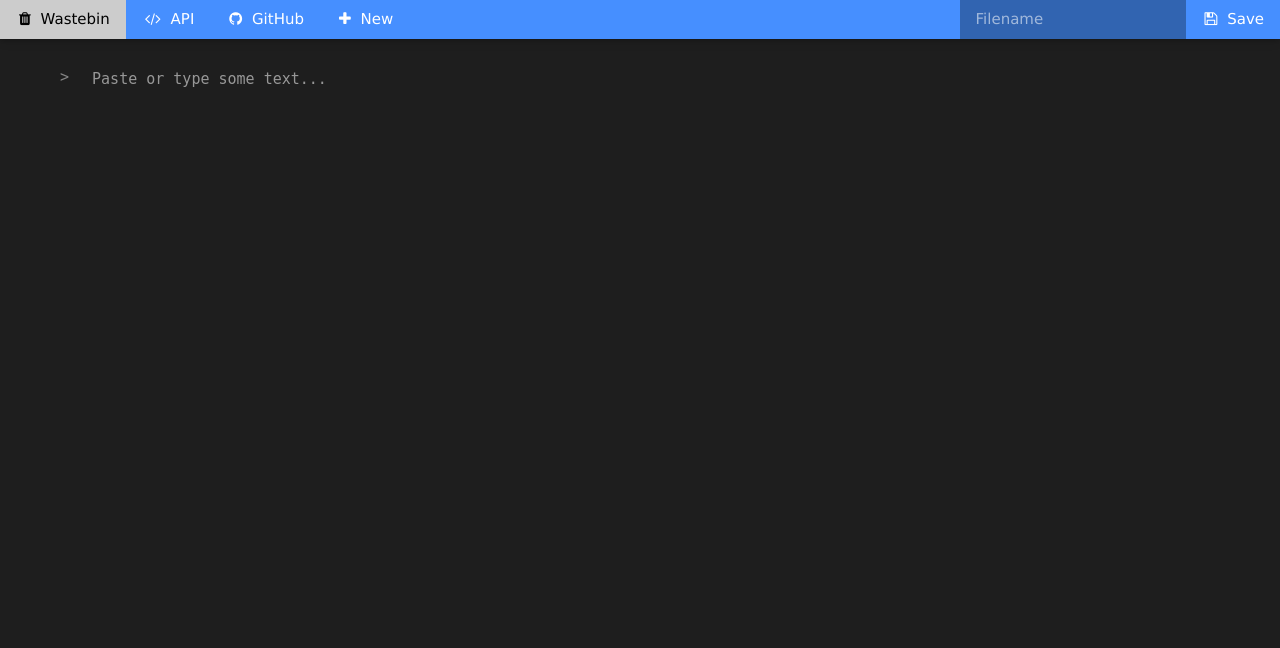
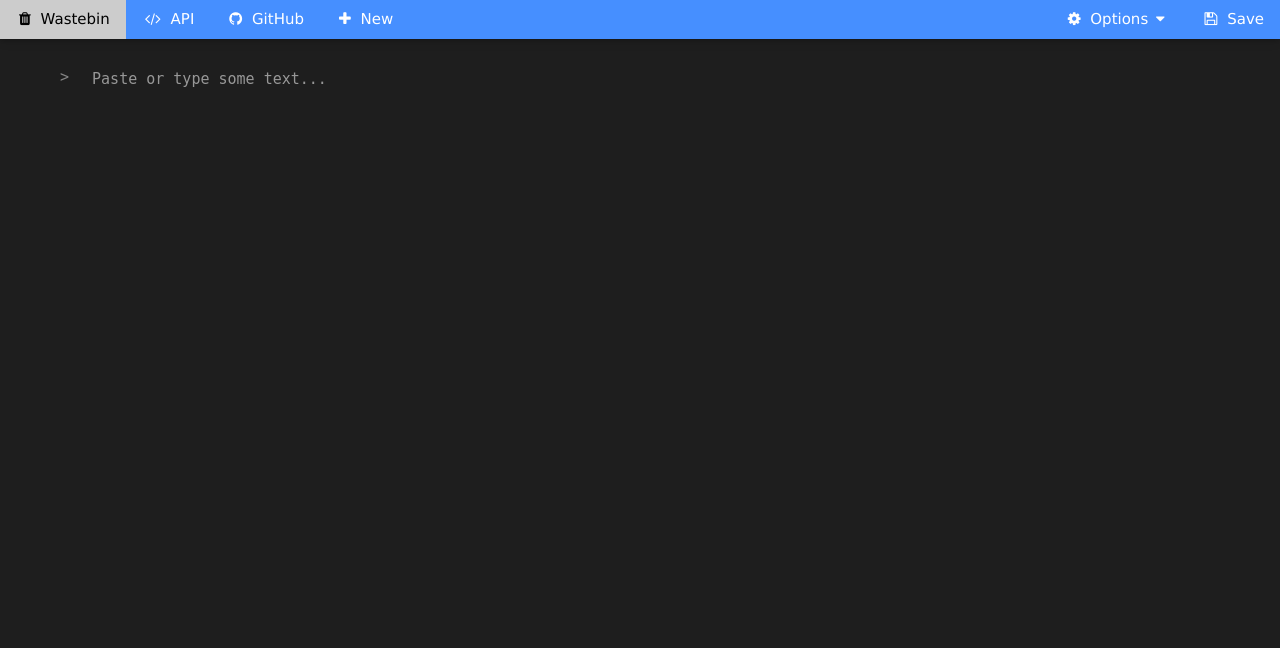
Before and after one commit to lemonyte/wastebin, a FastAPI app: page / in a window 1280 px wide. Shown: the top 648 px of the page. Run offline with FastAPI, Linux system fonts and the light colour scheme.

Commit message:
Add dropdown with save options

```diff
--- a/static/new.js
+++ b/static/new.js
@@ -5,19 +5,35 @@ async function save() {
   }
   document.getElementById("save-button").classList.add("w3-disabled");
   // const id = document.getElementById("doc-id").value.trim();
-  // const expireIn = document.getElementById("doc-expire-in").value.trim();
+
+  let expireAt = null;
+  if (document.getElementById("doc-expire").checked) {
+    let date = document.getElementById("doc-expire-at-date").valueAsNumber;
+    let time = document.getElementById("doc-expire-at-time").value;
+    if (date && time) {
+      date = date / 1000;
+      time = time.split(":");
+      expireAt = date + parseInt(time[0]) * 60 * 60 + parseInt(time[1]) * 60;
+    }
+  }
+
   const response = await fetch("/api/new", {
     method: "POST",
     headers: { "Content-Type": "application/json" },
     body: JSON.stringify({
       content: content,
       filename: document.getElementById("doc-filename").value.trim(),
+      ephemeral: document.getElementById("doc-ephemeral").checked,
       // id: id ? id : null,
-      // expireIn: expireIn ? expireIn : null,
+      expire_at: expireAt,
     }),
   });
   const data = await response.json();
   window.location.pathname += data.id;
+}
+
+async function toggleElement(id) {
+  document.getElementById(id).classList.toggle("w3-show");
 }
 
 async function load() {
--- a/static/style.css
+++ b/static/style.css
@@ -23,9 +23,10 @@ footer {
   background-color: #468fff;
 }
 
+.dropdown-content,
 .navbar input {
-  width: 150px;
-  background-color: #3164b1;
+  color: #ffffff !important;
+  background-color: #3164b1 !important;
 }
 
 #content {
--- a/templates/new.html
+++ b/templates/new.html
@@ -2,14 +2,39 @@
 
 {% block navbar %}
 {{ super() }}
-<a id="save-button" class="w3-bar-item w3-button w3-right" onclick="save();">
-  <span class="icon"><i class="fa fa-save"></i></span>
-  Save
-</a>
-<!-- options dropdown here -->
-<input id="doc-filename" type="text" class="w3-bar-item w3-input w3-right" placeholder="Filename">
-<!-- <input id="doc-id" type="text" class="w3-bar-item w3-input" placeholder="ID"> -->
-<!-- <input id="doc-expire-in" type="time" class="w3-bar-item w3-input" placeholder="Expire in"> -->
+<div class="w3-right">
+  <div class="w3-dropdown-click">
+    <button class="w3-button" onclick="toggleElement('options-dropdown');">
+      <span class="icon"><i class="fa fa-cog"></i></span>
+      Options
+      <span class="icon"><i class="fa fa-caret-down"></i></span>
+    </button>
+    <div id="options-dropdown" class="dropdown-content w3-dropdown-content w3-bar-block w3-card" style="position: fixed;">
+      <input id="doc-filename" type="text" class="w3-bar-item w3-input" placeholder="Filename">
+      <!-- <input id="doc-id" type="text" class="w3-bar-item w3-input" placeholder="ID"> -->
+      <span class="w3-bar-item">
+        Delete after read
+        <span style="float: right;">
+          <input type="checkbox" id="doc-ephemeral">
+        </span>
+      </span>
+      <details class="w3-bar-item">
+        <summary>
+          Expiration date
+          <span style="float: right;">
+            <input type="checkbox" id="doc-expire">
+          </span>
+        </summary>
+        <input type="date" id="doc-expire-at-date" class="w3-bar-item">
+        <input type="time" value="00:00" id="doc-expire-at-time" class="w3-bar-item">UTC
+      </details>
+    </div>
+  </div>
+  <a id="save-button" class="w3-bar-item w3-button" onclick="save();">
+    <span class="icon"><i class="fa fa-save"></i></span>
+    Save
+  </a>
+</div>
 {% endblock %}
 
 {% block content %}
```
